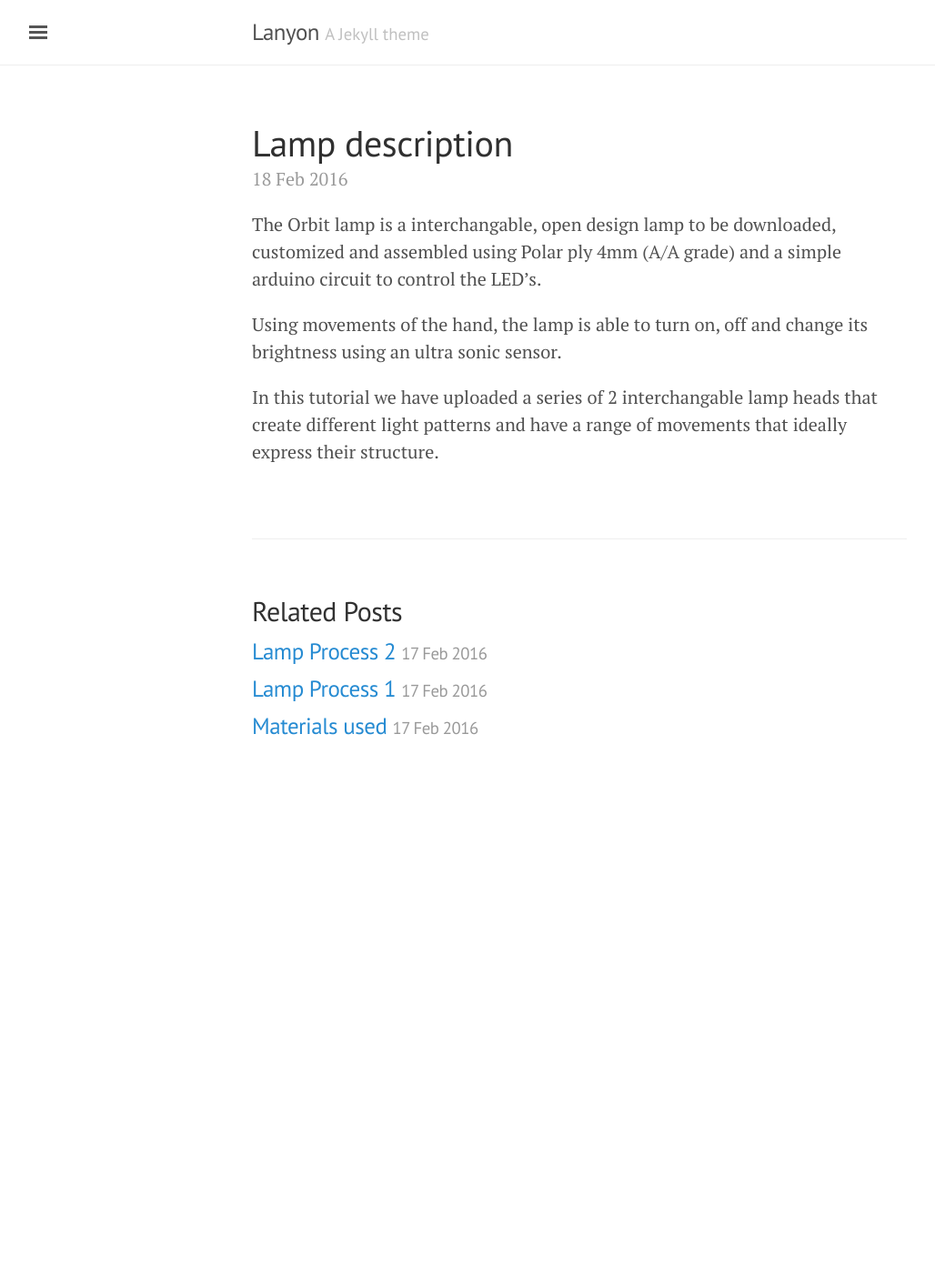
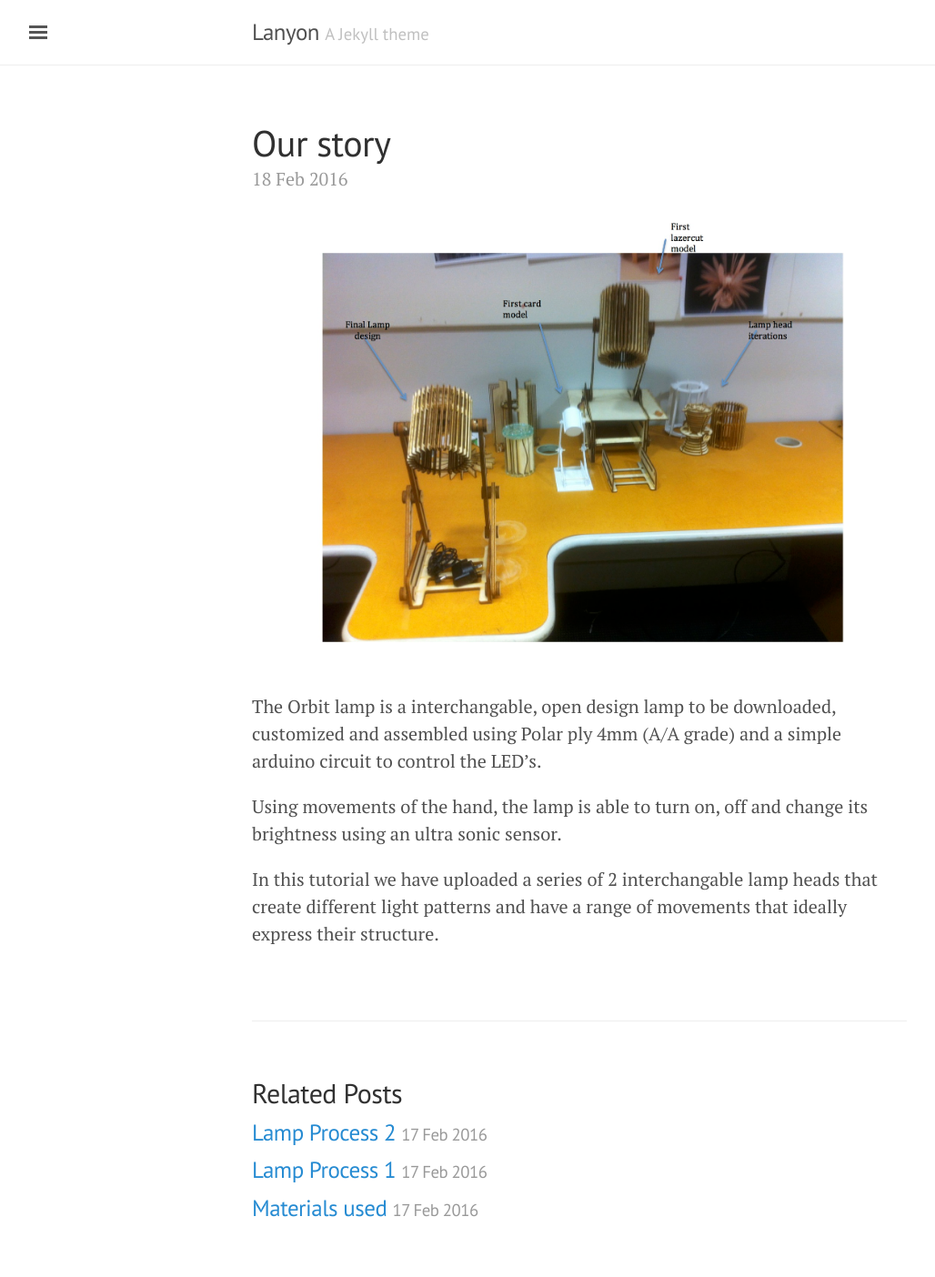
Before and after one commit to FabLabWgtn/Wavy, a Jekyll site: the page built from _posts/2016-02-18- Lamp description.md, in a window 1280 px wide. Shown: the whole page at 91% size, without its empty margins (3-1031 px from the left). Built offline with Jekyll 4.4.1, drawn with Linux system fonts in a browser that asks for light colours; before the commit the page ends 900 px from its top, so only the background shows below that.

Commit message:
our lamp

```diff
--- a/_posts/2016-02-18- Lamp description.md
+++ b/_posts/2016-02-18- Lamp description.md
@@ -1,7 +1,11 @@
 ---
 layout: post
-title: Lamp description
+title: Our story
 ---
+
+
+![Image]({{site.baseurl}}/working/branding/our lamp.jpg)
+
 
 <p>The Orbit lamp is a interchangable, open design lamp to be downloaded, customized and assembled using Polar ply 4mm (A/A grade) and a simple arduino circuit to control the LED’s.</p>
 
```
Also changed, not shown: working/branding/our lamp.jpg (added).
